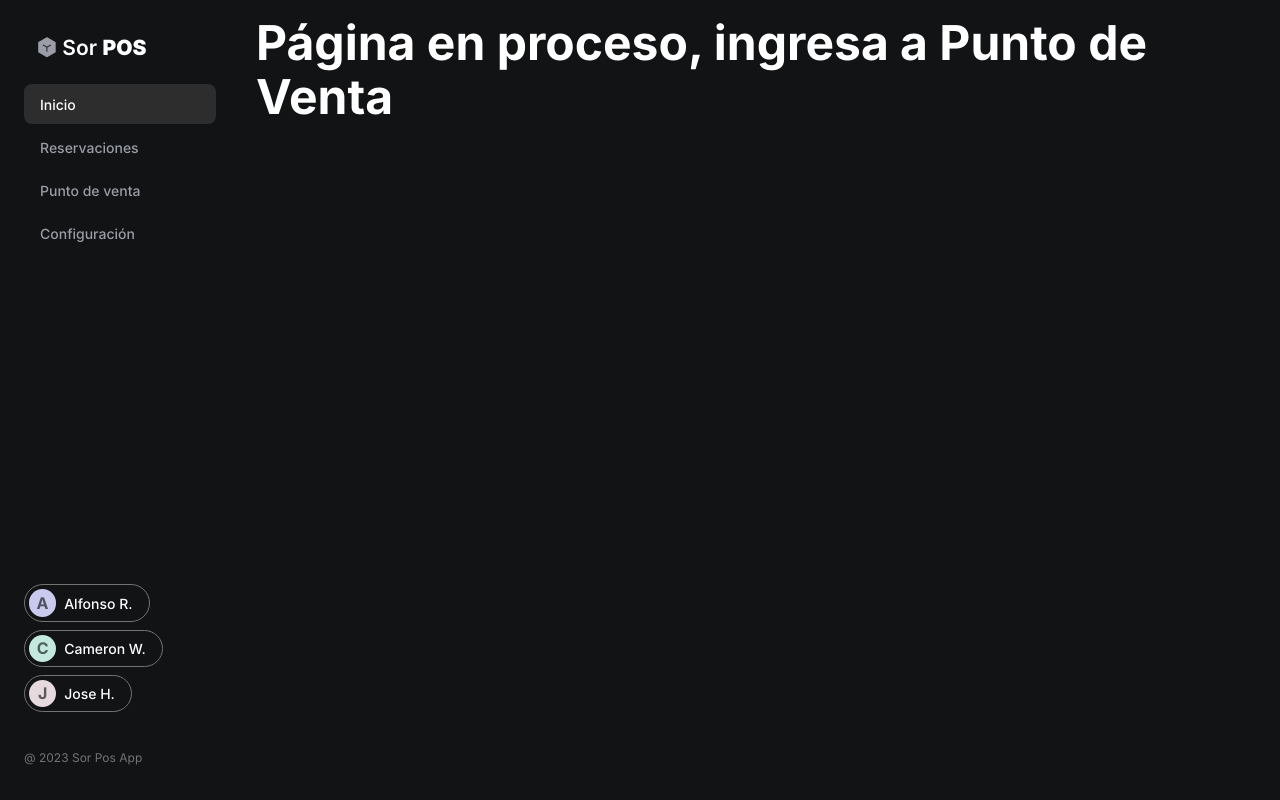
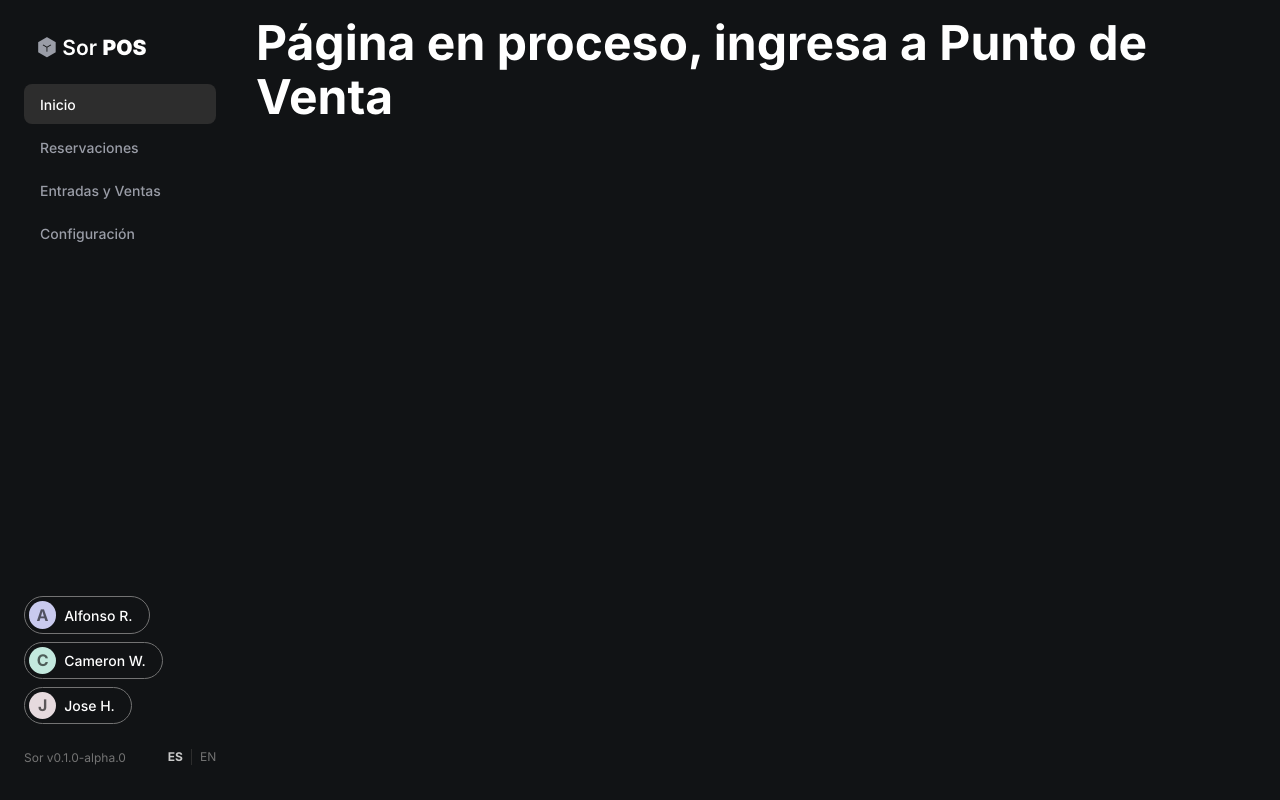
Before and after one commit to enrique159/sorwebpos, a Vue app: page / in a window 1280 px wide. Built offline with nearby package versions, Linux system fonts and the light colour scheme; what vue-gates would draw is missing.

Commit message:
feat: configuring files

```diff
--- a/package.json
+++ b/package.json
@@ -1,7 +1,7 @@
 {
   "name": "sorwebpost",
   "private": true,
-  "version": "0.0.0",
+  "version": "0.1.0-alpha.0",
   "type": "module",
   "scripts": {
     "dev": "vite --host",
--- /dev/null
+++ b/src/components/LocaleSwitcher/LocaleSwitcher.vue
@@ -0,0 +1,67 @@
+<template>
+  <div class="locale-switcher">
+    <button
+      class="locale-switcher__button"
+      :class="{ 'locale-switcher__button--active': currentLocale === Locales.ES }"
+      @click="changeLocale(Locales.ES)"
+    >
+      ES
+    </button>
+    <div class="locale-switcher__divider" />
+    <button
+      class="locale-switcher__button"
+      :class="{ 'locale-switcher__button--active': currentLocale === Locales.EN }"
+      @click="changeLocale(Locales.EN)"
+    >
+      EN
+    </button>
+  </div>
+</template>
+
+<script setup lang="ts">
+import i18n from "@/plugins/i18n"
+import { Locales } from "@/locales/locales.d"
+import { useApp } from "@/composables/stores/useApp"
+import { computed } from "vue"
+
+const { setLocale } = useApp()
+
+const changeLocale = (locale: Locales) => {
+  i18n.global.locale = locale
+  setLocale(locale)
+}
+
+const currentLocale = computed(() => i18n.global.locale)
+</script>
+
+<style lang="scss" scoped>
+.locale-switcher {
+  display: flex;
+  align-items: center;
+  justify-content: center;
+  gap: 0.5rem;
+
+  &__button {
+    background-color: transparent;
+    border: none;
+    font-size: $b5-size;
+    font-weight: $font-regular;
+    color: $color-black-4;
+    cursor: pointer;
+    &:hover {
+      color: $color-white-4;
+    }
+  }
+
+  &__button--active {
+    color: $color-white-3;
+    font-weight: $font-bold;
+  }
+
+  &__divider {
+    width: 1px;
+    height: 1rem;
+    background-color: $color-black-3;
+  }
+}
+</style>
--- a/src/components/SideBar/SideBar.vue
+++ b/src/components/SideBar/SideBar.vue
@@ -4,7 +4,7 @@
       <div class="logo mb-5 pl-3">
         <router-link to="/">
           <span class="ts-b2 tw-semi-bold">
-            <i class="ri-instance-fill tc-text-dark"></i>
+            <i class="ri-instance-fill tc-text-dark" />
             Sor <b>POS</b>
           </span>
         </router-link>
@@ -12,7 +12,7 @@
 
       <div class="menu">
         <router-link
-          v-for="(item, index) in routes"
+          v-for="(item) in routes"
           :key="item.name"
           :to="item.path"
           class="menu-item"
@@ -24,7 +24,7 @@
               currentRoute.toString() === item.path ? 'tc-text' : 'tc-text-dark',
             ]"
           >
-            {{ item.name }}
+            {{ $t(item.name) }}
           </span>
         </router-link>
       </div>
@@ -32,30 +32,39 @@
 
     <section class="downside-section">
       <div class="team-in-turn mb-8">
-        <member-chip color="purple" name="Alfonso R."/>
+        <member-chip color="purple" name="Alfonso R." />
         <member-chip color="green" name="Cameron W." />
         <member-chip color="yellow" name="Jose H." />
       </div>
 
-      <span class="ts-b5 tc-black-4">@ 2023 Sor Pos App</span>
+      <v-row>
+        <v-col cols="8" class="pt-0 pr-0">
+          <span class="ts-b5 tc-black-4 lh-b5">Sor v{{ version.toString() }}</span>
+        </v-col>
+        <v-col cols="4" class="pa-0 pt-1">
+          <LocaleSwitcher />
+        </v-col>
+      </v-row>
     </section>
   </div>
 </template>
 
 <script setup lang="ts">
-import { computed, reactive } from "vue";
-import { useRoute } from "vue-router";
-import MemberChip from "@/components/MemberChip/MemberChip.vue";
+import { computed, reactive } from "vue"
+import { useRoute } from "vue-router"
+import MemberChip from "@/components/MemberChip/MemberChip.vue"
+import LocaleSwitcher from "@/components/LocaleSwitcher/LocaleSwitcher.vue"
+import { version } from '../../../package.json'
 
 const routes = reactive([
-  { name: "Inicio", path: "/" },
-  { name: "Reservaciones", path: "/reservations" },
-  { name: "Punto de venta", path: "/entries-sale" },
-  { name: "Configuración", path: "/settings" },
-]);
+  { name: "Titles.Home", path: "/" },
+  { name: "Titles.Reservations", path: "/reservations" },
+  { name: "Titles.EntriesSale", path: "/entries-sale" },
+  { name: "Titles.Settings", path: "/settings" },
+])
 
-const route = useRoute();
-const currentRoute = computed(() => route.path);
+const route = useRoute()
+const currentRoute = computed(() => route.path)
 </script>
 
 <style lang="scss" scoped>
--- a/src/styles/sass/_classes.scss
+++ b/src/styles/sass/_classes.scss
@@ -117,20 +117,23 @@
 .lh-b4 { line-height: $line-height-b4; }
 .lh-b5 { line-height: $line-height-b5; }
 
+// LETTER SPACING
+.ls-0 { letter-spacing: 0; }
+
 // FONT FAMILY
 .ff-primary { font-family: $font-primary !important; }
 
 // Z-INDEX
 .z-1 { z-index: $z-index-1; }
 .z-20 { z-index: $z-index-20; }
+.z-30 { z-index: $z-index-30; }
+.z-40 { z-index: $z-index-40; }
 .z-50 { z-index: $z-index-50; }
+.z-60 { z-index: $z-index-60; }
+.z-70 { z-index: $z-index-70; }
 .z-80 { z-index: $z-index-80; }
+.z-90 { z-index: $z-index-90; }
 .z-100 { z-index: $z-index-100; }
-.z-1000 { z-index: $z-index-1000; }
-.z-2000 { z-index: $z-index-2000; }
-.z-3000 { z-index: $z-index-3000; }
-.z-4000 { z-index: $z-index-4000; }
-.z-5000 { z-index: $z-index-5000; }
 
 
 // TRANSITION
--- a/src/styles/sass/_variables.scss
+++ b/src/styles/sass/_variables.scss
@@ -74,14 +74,14 @@ $line-height-b5: 12px;
 /* ***************** Z-INDEX ****************** */
 $z-index-1: 1;
 $z-index-20: 20;
+$z-index-30: 30;
+$z-index-40: 40;
 $z-index-50: 50;
+$z-index-60: 60;
+$z-index-70: 70;
 $z-index-80: 80;
+$z-index-90: 90;
 $z-index-100: 100;
-$z-index-1000: 1000;
-$z-index-2000: 2000;
-$z-index-3000: 3000;
-$z-index-4000: 4000;
-$z-index-5000: 5000;
 
 
 /* ***************** TRANSITION ****************** */
--- a/src/views/entriesSale/EntriesSaleView.vue
+++ b/src/views/entriesSale/EntriesSaleView.vue
@@ -31,9 +31,9 @@
 </template>
 
 <script setup lang="ts">
-import OrderSide from '@/components/OrderSide/OrderSide.vue'
-import Categories from '@/components/Categories/Categories.vue'
-import Products from '@/components/Products/Products.vue'
+import OrderSide from './components/OrderSide.vue'
+import Categories from '@/views/entriesSale/components/Categories/Categories.vue'
+import Products from '@/views/entriesSale/components/Products/Products.vue'
 import ActiveOrders from '@/views/entriesSale/components/ActiveOrders.vue'
 import { useMetaTitle } from '@/composables/useMetaTitle'
 // @ts-ignore
@@ -84,6 +84,7 @@ setMeta('Titles.EntriesSale')
       gap: 0.5rem;
       border-radius: 0.5rem;
       input {
+        width: 100%;
         border: none;
         background: transparent;
         outline: none;
--- a/src/components/Products/ProductCard.vue
+++ b/src/views/entriesSale/components/Products/ProductCard.vue
@@ -37,59 +37,62 @@
 </template>
 
 <script setup lang="ts">
-import type { Product } from "@/types/Product.type";
-import { ref, computed, watch } from "vue";
-import { useOrder } from "@/composables/stores/useOrder";
+import type { Product } from "@/types/Product.type"
+import { ref, computed, watch } from "vue"
+import { useOrder } from "@/composables/stores/useOrder"
 
-const { product, color } = defineProps<{ product: Product; color: string }>();
+const { product, color } = defineProps<{ product: Product; color: string }>()
 
 const { order, remove, add } = useOrder()
 
 // watch if this has been removed from the order
 const removed = computed(() => {
-  const item = order.value.find((item) => item.item.id === product.id);
+  const item = order.value.find((item) => item.item.id === product.id)
   if (item) {
-    return false;
+    return false
   }
-  return true;
-});
+  return true
+})
 
 watch(removed, (value) => {
   if (value) {
-    quantity.value = 0;
+    quantity.value = 0
   }
-});
+})
 
 // Quantity
-const quantity = ref(0);
+const quantity = ref(0)
 
-const quantityAdded = computed(() => quantity.value > 0);
+const quantityAdded = computed(() => quantity.value > 0)
 
 const handleQuantity = (type: "add" | "subtract") => {
   if (type === "add") {
     add(product)
-    quantity.value += 1;
+    quantity.value += 1
   } else {
+    if (quantity.value === 0) {
+      return
+    }
     remove(product)
-    quantity.value -= 1;
+    quantity.value -= 1
   }
-};
+}
 
 const getColor = computed(() => {
-  return `bg-${color}-0`;
-});
+  return `bg-${color}-0`
+})
 
 const getPrice = computed(() => {
   // convert to decimal if it's an enteger
   if (Number.isInteger(product.price)) {
-    return `$${product.price}.00`;
+    return `$${product.price}.00`
   }
-  const regex = /\B(?=(\d{3})+(?!\d))/g;
+  const regex = /\B(?=(\d{3})+(?!\d))/g
   if (product.price.toString().split(".")[1]?.length === 1) {
-    return `$${product.price.toString().replace(regex, ",")}0`;
+    return `$${product.price.toString().replace(regex, ",")}0`
   }
-  return `$${product.price.toString().replace(regex, ",")}`;
-});
+  return `$${product.price.toString().replace(regex, ",")}`
+})
 </script>
 
 <style lang="scss" scoped>
```
Also changed, not shown: src/components/LocaleSwitcher/DocLocaleSwitcher.md (added, +16 -0 lines), src/views/entriesSale/components/OrderSide.vue (renamed from src/components/OrderSide/OrderSide.vue, +62 -38 lines), src/assets/icons/OrderEmpty.svg (added), src/views/entriesSale/components/Categories/Categories.vue (renamed from src/components/Categories/Categories.vue), src/views/entriesSale/components/Categories/CategoryCard.vue (renamed from src/components/Categories/CategoryCard.vue), src/views/entriesSale/components/Products/Products.vue (renamed from src/components/Products/Products.vue).
